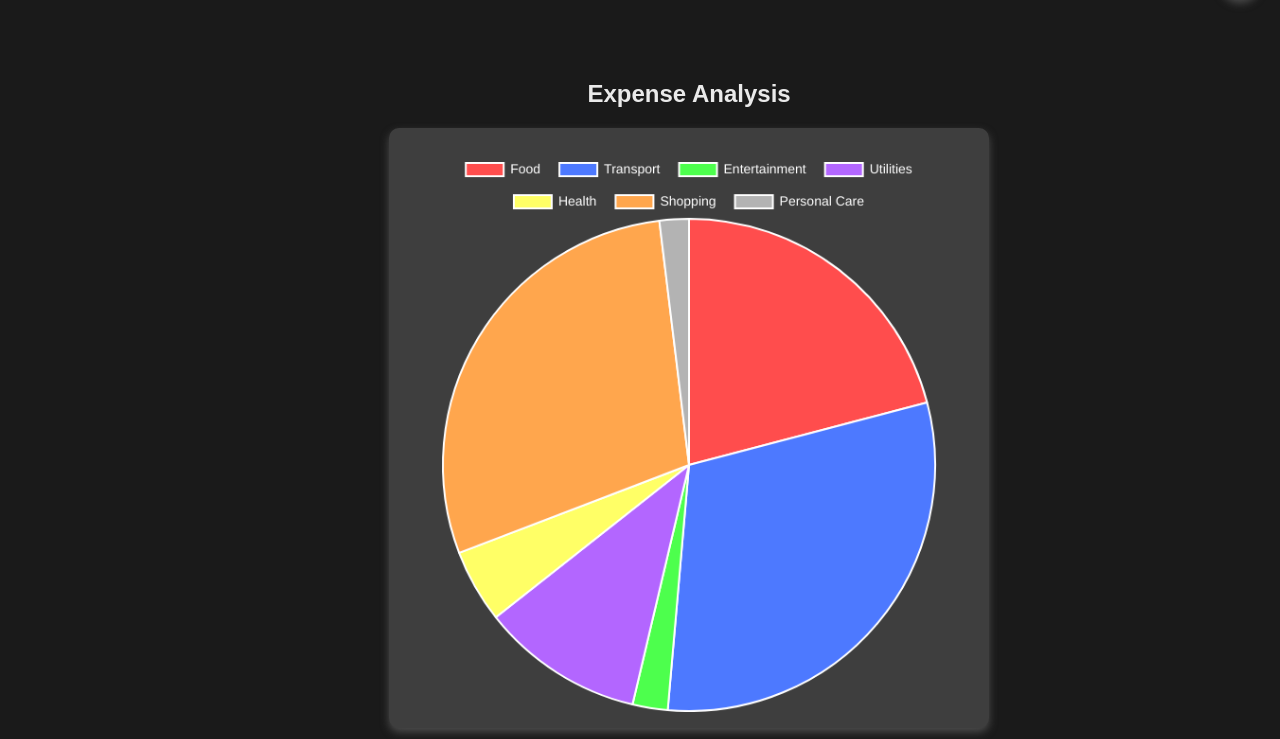
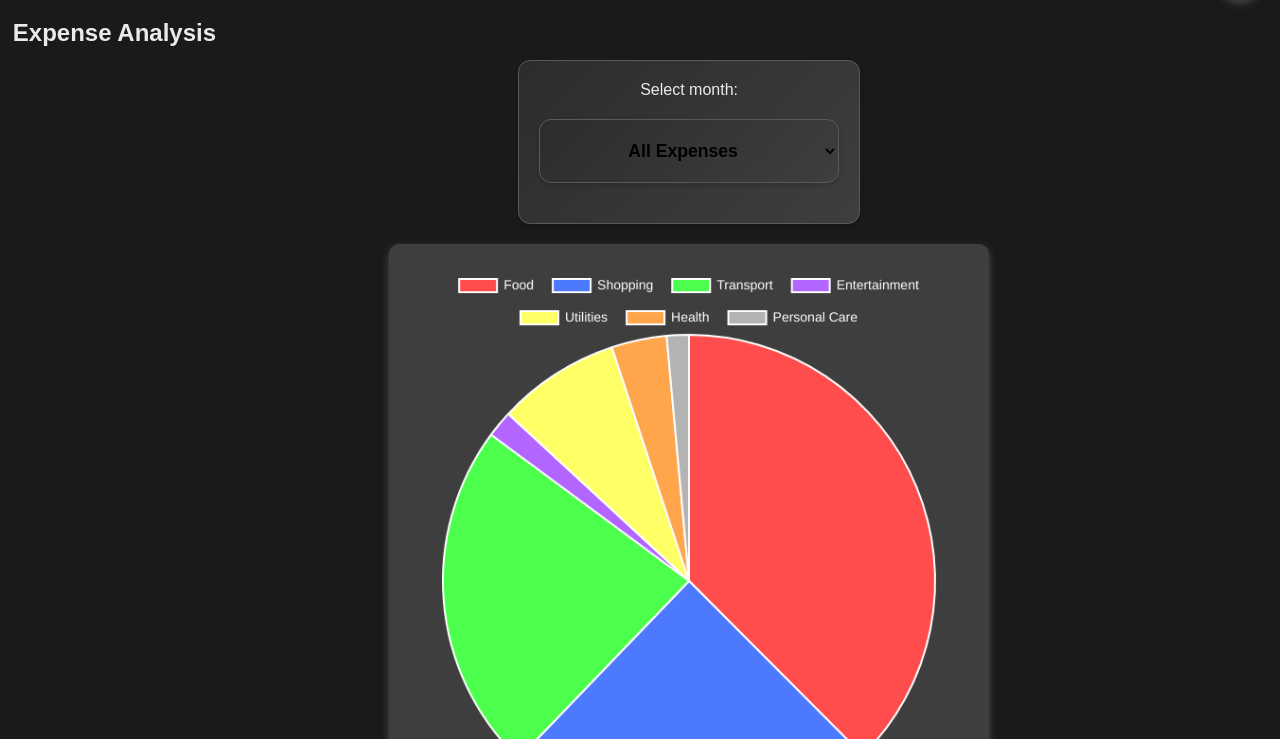
Before and after one commit to Daniel1285/FSWD-project-3, a plain HTML site: page client/html/expenses.html in a window 1280 px wide. Both pictures are taken after a click on the button "Expense Analysis". Shown: the part 61-800 px from the top of the page. Drawn offline with nearby package versions, Linux system fonts and the light colour scheme.

Commit message:
Adding expense analysis filtering by months

```diff
--- a/client/css/expenses.css
+++ b/client/css/expenses.css
@@ -233,6 +233,7 @@
 
 #expense-analysis-template{
   display: flex;
+  flex-direction: column;
   justify-content: center;
   align-items: center;
   height: 30vh;
@@ -258,6 +259,55 @@
   box-shadow: 0 4px 8px var(--dark-gray);
 }
 
+.month{
+  display: flex;
+  flex-direction: column;
+  height: auto;
+}
+
+.month h2 {
+  color: var(--white);
+  font-weight: bold;
+  font-size: 2rem;
+}
+#month-filter, .month{
+    background: linear-gradient(135deg, var(--primary-color), var(--secondary-color));
+    text-align: center;
+    padding: 20px;
+    border-radius: 12px;
+    box-shadow: 0 4px 8px rgba(0, 0, 0, 0.2);
+    width: 300px;
+    height: auto;
+    margin: 20px auto;
+    font-family: 'Arial', sans-serif;
+    outline: none;
+    transition: all 0.3s ease;
+    box-shadow: 0 2px 4px rgba(0, 0, 0, 0.2);
+    border: 1px solid var(--accent-color);
+}
+
+/* Dropdown option styling */
+#month-filter option {
+  background-color: var(--background-color);
+  color: var(--text-color);
+  text-align: center;
+}
+
+#month-filter select, .month select {
+  padding: 0.5rem;
+  border: 1px solid var(--light-gray);
+  border-radius: 4px;
+  font-size: 1.1rem;
+  font-weight: bold;
+}
+
+
+#month-filter:hover,
+#month-filter:focus {
+    border-color: var(--light-gray);
+    box-shadow: 0 4px 8px rgba(0, 0, 0, 0.3);
+
+}
 
 /* 🔙 Back Button */
 #back-to-expenses,
--- a/client/html/expenses.html
+++ b/client/html/expenses.html
@@ -77,12 +77,20 @@
   </template>
 
   <template id="expense-analysis-template">
+    <h2>Expense Analysis</h2>
     <section id="expense-analysis">
-      <h2>Expense Analysis</h2>
+      <div class="month">
+        <!-- 🗓️ Month Selection Dropdown -->
+        <label for="month-filter">Select month:</label>
+        <select id="month-filter">
+          <option value="all">All Expenses</option>
+        </select>
+      </div>
       <canvas id="expenseChart"></canvas>
       <button id="back-to-expenses">Back to Expenses</button>
     </section>
   </template>
+
 
 
   <script src="../js/expenses.js"></script>
--- a/client/js/expenses.js
+++ b/client/js/expenses.js
@@ -44,7 +44,12 @@ document.addEventListener("DOMContentLoaded", () => {
 
     } else if (templateId === "expense-analysis-template") {
       generateExpenseChart(expenses);
-      // ✅ Handle "Back to Expenses" button click
+      populateMonthDropdown(expenses);
+      document.getElementById("month-filter").addEventListener("change", () => {
+        generateExpenseChart(expenses);
+      });
+
+      // Handle "Back to Expenses" button click
       const backButton = document.getElementById("back-to-expenses");
       if (backButton) {
         backButton.addEventListener("click", () => {
@@ -212,13 +217,14 @@ const convertDateToInputFormat = (dateString) => {
   return `${year}-${month}-${day}`;
 };
 
+let expenseChartInstance = null; // Store the Chart instance globally
+
 const generateExpenseChart = (expenses) => {
   if (!expenses || expenses.length === 0) {
     console.error("No expenses available for analysis.");
     return;
   }
 
-  // Ensure the canvas element exists
   const canvas = document.getElementById("expenseChart");
   if (!canvas) {
     console.error("Chart container not found.");
@@ -226,9 +232,28 @@ const generateExpenseChart = (expenses) => {
   }
 
   const ctx = canvas.getContext("2d");
+  const selectedMonth = document.getElementById("month-filter").value;
 
-  // Aggregate expenses by category
-  const categoryTotals = expenses.reduce((acc, expense) => {
+  // 🎯 Filter expenses based on selected month
+  let filteredExpenses = expenses;
+  if (selectedMonth !== "all") {
+    filteredExpenses = expenses.filter(expense => {
+      const [day, month, year] = expense.date.split("/").map(Number);
+      return month === Number(selectedMonth);
+    });
+  }
+
+  // 🛑 If no expenses in selected month, clear chart & show warning
+  if (filteredExpenses.length === 0) {
+    if (expenseChartInstance) {
+      expenseChartInstance.destroy(); // Remove previous chart
+    }
+    console.warn("No expenses found for the selected month.");
+    return;
+  }
+
+  // 🎯 Aggregate filtered expenses by category
+  const categoryTotals = filteredExpenses.reduce((acc, expense) => {
     acc[expense.category] = (acc[expense.category] || 0) + parseFloat(expense.amount);
     return acc;
   }, {});
@@ -236,18 +261,18 @@ const generateExpenseChart = (expenses) => {
   const categories = Object.keys(categoryTotals);
   const totals = Object.values(categoryTotals);
 
+  // 🎨 Color Palette (Bright Colors)
   const colorPalette = [
-    "#FF4D4D", // Bright Red
-    "#4D79FF", // Bright Blue
-    "#4DFF4D", // Bright Green
-    "#B366FF", // Bright Purple
-    "#FFFF66", // Bright Yellow
-    "#FFA64D", // Bright Orange
-    "#B3B3B3"  // Bright Gray
+    "#FF4D4D", "#4D79FF", "#4DFF4D", "#B366FF", "#FFFF66", "#FFA64D", "#B3B3B3"
   ];
 
+  // 🗑️ Destroy old chart before creating a new one
+  if (expenseChartInstance) {
+    expenseChartInstance.destroy();
+  }
 
-  new Chart(ctx, {
+  // 🥧 Create the Pie Chart
+  expenseChartInstance = new Chart(ctx, {
     type: "pie",
     data: {
       labels: categories,
@@ -255,7 +280,6 @@ const generateExpenseChart = (expenses) => {
         label: "Total Expenses",
         data: totals,
         backgroundColor: colorPalette.slice(0, categories.length),
-
       }]
     },
     options: {
@@ -263,14 +287,29 @@ const generateExpenseChart = (expenses) => {
         legend: {
           labels: {
             color: "#FFFFFF",
-            font: {
-              size: 14,
-            },
-            padding: 20,
+            font: { size: 14 },
+            padding: 20
           },
-          position: "top", // ✅ Move legend above the chart
+          position: "top"
         }
       },
     }
   });
 };
+
+
+const populateMonthDropdown = (expenses) => {
+  const monthDropdown = document.getElementById("month-filter");
+  monthDropdown.innerHTML = '<option value="all">All Expenses</option>'; // Reset
+
+  const months = new Set();
+  expenses.forEach(expense => {
+    const month = expense.date.split("/")[1]; // Extract month (MM)
+    months.add(month);
+  });
+
+  // Sort months in order and add to dropdown
+  [...months].sort().forEach(month => {
+    monthDropdown.innerHTML += `<option value="${month}">${month}</option>`;
+  });
+};
--- a/server/data.json
+++ b/server/data.json
@@ -138,5 +138,19 @@
       "category": "Food",
       "date": "06/01/2025",
       "time": "10:45"
+    },
+    {
+      "name": "Coffee",
+      "amount": 300,
+      "category": "Food",
+      "date": "21/02/2025",
+      "time": "09:15"
+    },
+    {
+      "name": "Pet Food",
+      "amount": 40.00,
+      "category": "Shopping",
+      "date": "08/02/2025",
+      "time": "17:30"
     }
   ]
```
